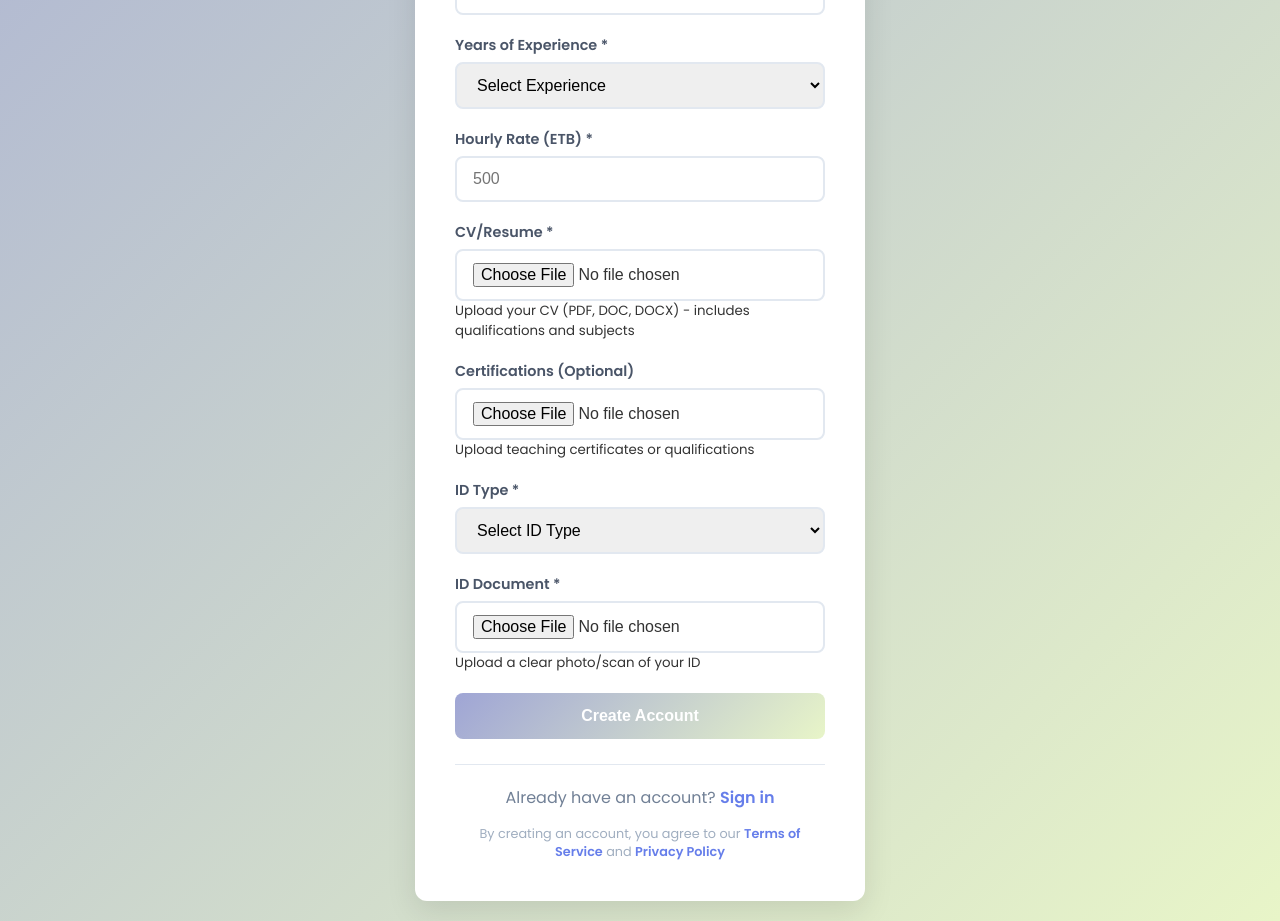
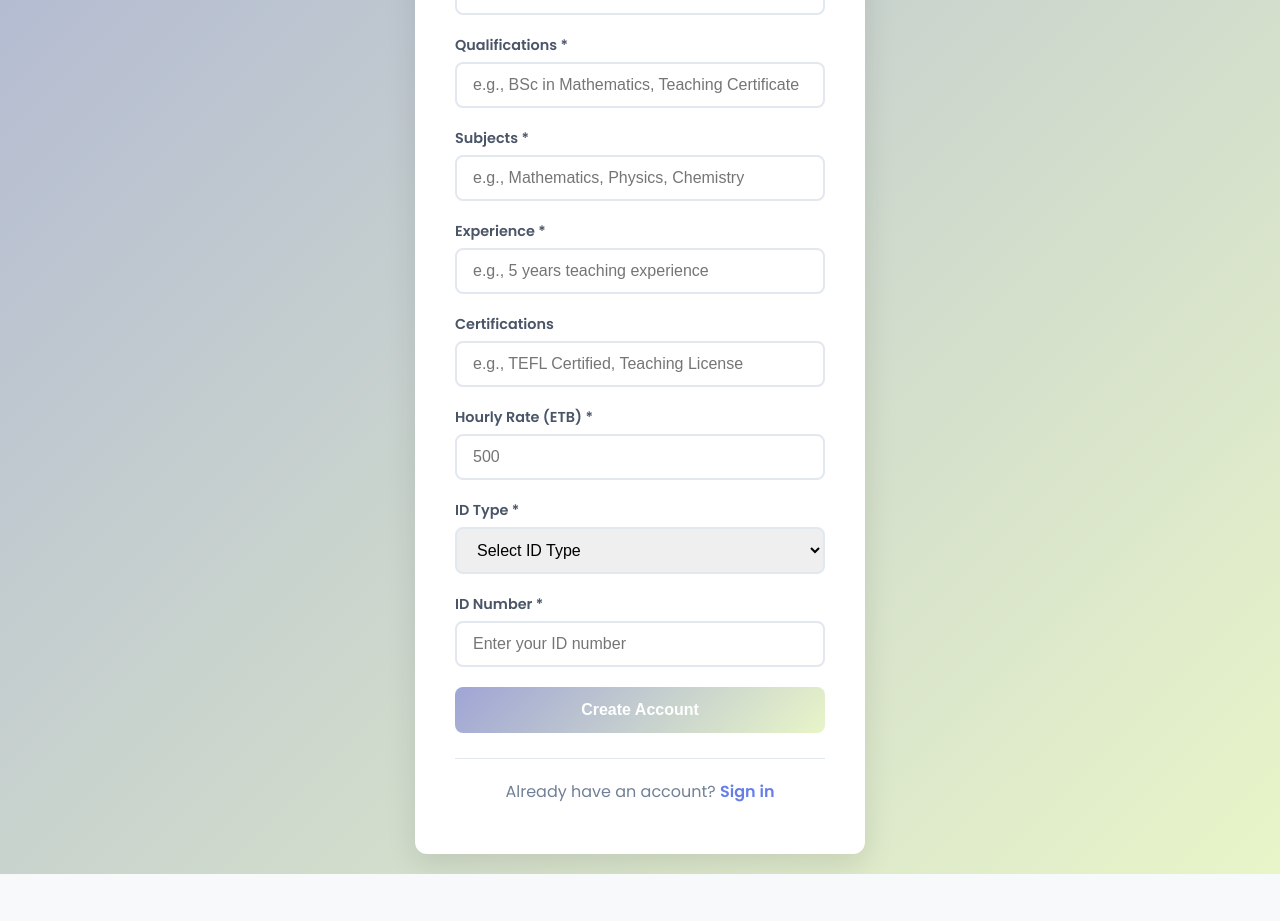
Before and after one commit to mentormeet-teem/MentorMeet_frontend, a React (Vite) app: page /signup in a window 1280 px wide. Shown: the part 860-1781 px from the top of the page. After the commit the page ends 1734 px from the top, so only its background shows below. Built offline with nearby package versions, Linux system fonts and the light colour scheme.

Commit message:
second commit

```diff
--- a/src/components/Auth/Signup.jsx
+++ b/src/components/Auth/Signup.jsx
@@ -1,6 +1,6 @@
 import React, { useState } from 'react';
 import { Link } from 'react-router-dom';
-import axios from 'axios';
+import API from '../../utils/api';
 import '../../styles/Auth.css';
 
 const Signup = ({ onLogin }) => {
@@ -13,15 +13,13 @@ const Signup = ({ onLogin }) => {
     dateOfBirth: '',
     gender: '',
     role: 'tutor',
-    // Tutor specific
+    qualifications: '',
+    subjects: '',
     experience: '',
+    certifications: '',
     hourlyRate: '',
+    idNumber: '',
     idType: '',
-    // Files
-    cvFile: null,
-    certificateFile: null,
-    idFile: null,
-    // Institution specific
     institutionName: '',
     institutionType: '',
     address: '',
@@ -35,18 +33,18 @@ const Signup = ({ onLogin }) => {
   const [error, setError] = useState('');
 
   const handleChange = (e) => {
-    if (e.target.type === 'file') {
-      setFormData({
-        ...formData,
-        [e.target.name]: e.target.files[0]
-      });
-    } else {
-      setFormData({
-        ...formData,
-        [e.target.name]: e.target.value
-      });
-    }
+    setFormData({
+      ...formData,
+      [e.target.name]: e.target.value
+    });
     if (error) setError('');
+  };
+
+  const normalizeWebsite = (url) => {
+    const value = (url || '').trim();
+    if (!value) return undefined;
+    if (/^(https?:\/\/|ftp:\/\/)/i.test(value)) return value;
+    return `https://${value}`;
   };
 
   const handleSubmit = async (e) => {
@@ -62,18 +60,6 @@ const Signup = ({ onLogin }) => {
       return;
     }
 
-    // File validation for tutors
-    if (formData.role === 'tutor') {
-      if (!formData.cvFile) {
-        setError('Please upload your CV');
-        return;
-      }
-      if (!formData.idFile) {
-        setError('Please upload your ID document');
-        return;
-      }
-    }
-
     setLoading(true);
     setError('');
 
@@ -82,52 +68,31 @@ const Signup = ({ onLogin }) => {
       let requestData = {};
 
       if (formData.role === 'tutor') {
-        endpoint = 'http://localhost:5010/api/auth/web/register/tutor';
+        endpoint = '/auth/web/register/tutor';
         requestData = {
           firstName: formData.firstName.trim(),
           lastName: formData.lastName.trim(),
           email: formData.email.trim(),
           password: formData.password,
+          confirmPassword: formData.confirmPassword,
           dateOfBirth: formData.dateOfBirth || '2000-01-01',
           gender: formData.gender || 'Other',
-          qualifications: "See uploaded CV", // Combined into CV
-          subjects: "See uploaded CV", // Combined into CV
-          experience: formData.experience ? parseInt(formData.experience) : 1,
-          certifications: formData.certificateFile ? "See uploaded certificates" : "None",
+          qualifications: formData.qualifications || "Not specified",
+          subjects: formData.subjects || "Not specified",
+          experience: formData.experience ? String(formData.experience) : "1",
+          certifications: formData.certifications || "",
           hourlyRate: formData.hourlyRate ? parseFloat(formData.hourlyRate) : 500,
-          idNumber: "See uploaded ID", // From uploaded file
+          idNumber: formData.idNumber || "123456",
           idType: formData.idType || "National ID"
         };
-
-        // Create FormData for file upload
-        const formDataToSend = new FormData();
-        Object.keys(requestData).forEach(key => {
-          formDataToSend.append(key, requestData[key]);
-        });
-
-        // Append files
-        formDataToSend.append('cvFile', formData.cvFile);
-        if (formData.certificateFile) {
-          formDataToSend.append('certificateFile', formData.certificateFile);
-        }
-        formDataToSend.append('idFile', formData.idFile);
-
-        const response = await axios.post(endpoint, formDataToSend, {
-          headers: {
-            'Content-Type': 'multipart/form-data'
-          }
-        });
-
-        alert(response.data.message || 'Tutor registration submitted! Please wait for admin verification.');
-        window.location.href = '/login';
-
       } else if (formData.role === 'institution') {
-        endpoint = 'http://localhost:5010/api/auth/web/register/institution';
+        endpoint = '/auth/web/register/institution';
         requestData = {
           firstName: formData.firstName.trim(),
           lastName: formData.lastName.trim(),
           email: formData.email.trim(),
           password: formData.password,
+          confirmPassword: formData.confirmPassword,
           dateOfBirth: formData.dateOfBirth || '2000-01-01',
           gender: formData.gender || 'Other',
           institutionName: formData.institutionName,
@@ -135,11 +100,17 @@ const Signup = ({ onLogin }) => {
           address: formData.address,
           contactPerson: formData.contactPerson || `${formData.firstName} ${formData.lastName}`,
           contactPersonPosition: formData.contactPersonPosition || 'Manager',
-          website: formData.website || '',
+          website: normalizeWebsite(formData.website),
           businessRegistrationNumber: formData.businessRegistrationNumber || '123456789'
         };
+      }
 
-        const response = await axios.post(endpoint, requestData);
+      const response = await API.post(endpoint, requestData);
+
+      if (formData.role === 'tutor') {
+        alert(response.data.message || 'Tutor registration submitted! Please wait for admin verification.');
+        window.location.href = '/login';
+      } else {
         const { token, user } = response.data;
         const adaptedUser = {
           id: user.id,
@@ -151,13 +122,15 @@ const Signup = ({ onLogin }) => {
       }
 
     } catch (err) {
-      console.log('Full error:', err);
-      console.log('Error response:', err.response?.data);
-
+      // Prefer server message
       if (err.response?.data?.message) {
         setError(err.response.data.message);
-      } else if (err.response?.data) {
-        setError('Registration error: ' + JSON.stringify(err.response.data));
+      } else if (err.response?.data?.errors) {
+        // ASP.NET Core ModelState errors
+        const errorsObj = err.response.data.errors;
+        const firstKey = Object.keys(errorsObj)[0];
+        const firstMsg = Array.isArray(errorsObj[firstKey]) ? errorsObj[firstKey][0] : String(errorsObj[firstKey]);
+        setError(firstMsg || 'Validation failed.');
       } else {
         setError('Registration failed. Please try again.');
       }
@@ -169,22 +142,58 @@ const Signup = ({ onLogin }) => {
   const renderTutorFields = () => (
     <>
       <div className="form-group">
-        <label htmlFor="experience">Years of Experience *</label>
-        <select
+        <label htmlFor="qualifications">Qualifications *</label>
+        <input
+          type="text"
+          id="qualifications"
+          name="qualifications"
+          value={formData.qualifications}
+          onChange={handleChange}
+          placeholder="e.g., BSc in Mathematics, Teaching Certificate"
+          required
+          disabled={loading}
+        />
+      </div>
+
+      <div className="form-group">
+        <label htmlFor="subjects">Subjects *</label>
+        <input
+          type="text"
+          id="subjects"
+          name="subjects"
+          value={formData.subjects}
+          onChange={handleChange}
+          placeholder="e.g., Mathematics, Physics, Chemistry"
+          required
+          disabled={loading}
+        />
+      </div>
+
+      <div className="form-group">
+        <label htmlFor="experience">Experience *</label>
+        <input
+          type="text"
           id="experience"
           name="experience"
           value={formData.experience}
           onChange={handleChange}
+          placeholder="e.g., 5 years teaching experience"
           required
           disabled={loading}
-        >
-          <option value="">Select Experience</option>
-          <option value="0">No experience (Just starting)</option>
-          <option value="1">1-2 years</option>
-          <option value="3">3-5 years</option>
-          <option value="6">6-10 years</option>
-          <option value="11">10+ years</option>
-        </select>
+        />
+      </div>
+
+      <div className="form-group">
+        <label htmlFor="certifications">Certifications</label>
+        <input
+          type="text"
+          id="certifications"
+          name="certifications"
+          value={formData.certifications}
+          onChange={handleChange}
+          placeholder="e.g., TEFL Certified, Teaching License"
+          disabled={loading}
+        />
       </div>
 
       <div className="form-group">
@@ -202,33 +211,6 @@ const Signup = ({ onLogin }) => {
           required
           disabled={loading}
         />
-      </div>
-
-      <div className="form-group">
-        <label htmlFor="cvFile">CV/Resume *</label>
-        <input
-          type="file"
-          id="cvFile"
-          name="cvFile"
-          onChange={handleChange}
-          accept=".pdf,.doc,.docx"
-          required
-          disabled={loading}
-        />
-        <small>Upload your CV (PDF, DOC, DOCX) - includes qualifications and subjects</small>
-      </div>
-
-      <div className="form-group">
-        <label htmlFor="certificateFile">Certifications (Optional)</label>
-        <input
-          type="file"
-          id="certificateFile"
-          name="certificateFile"
-          onChange={handleChange}
-          accept=".pdf,.doc,.docx,.jpg,.jpeg,.png"
-          disabled={loading}
-        />
-        <small>Upload teaching certificates or qualifications</small>
       </div>
 
       <div className="form-group">
@@ -250,17 +232,17 @@ const Signup = ({ onLogin }) => {
       </div>
 
       <div className="form-group">
-        <label htmlFor="idFile">ID Document *</label>
+        <label htmlFor="idNumber">ID Number *</label>
         <input
-          type="file"
-          id="idFile"
-          name="idFile"
+          type="text"
+          id="idNumber"
+          name="idNumber"
+          value={formData.idNumber}
           onChange={handleChange}
-          accept=".pdf,.jpg,.jpeg,.png"
+          placeholder="Enter your ID number"
           required
           disabled={loading}
         />
-        <small>Upload a clear photo/scan of your ID</small>
       </div>
     </>
   );
@@ -371,7 +353,6 @@ const Signup = ({ onLogin }) => {
     </>
   );
 
-  // ... keep renderBaseUserFields() and return statement the same as before
   const renderBaseUserFields = () => (
     <>
       <div className="name-group">
@@ -492,7 +473,7 @@ const Signup = ({ onLogin }) => {
           </div>
         )}
 
-        <form onSubmit={handleSubmit} className="auth-form" encType="multipart/form-data">
+        <form onSubmit={handleSubmit} className="auth-form">
           <div className="form-group">
             <label>I am a</label>
             <div className="role-selection">
@@ -529,9 +510,7 @@ const Signup = ({ onLogin }) => {
           <p>
             Already have an account? <Link to="/login">Sign in</Link>
           </p>
-          <div className="terms">
-            By creating an account, you agree to our <a href="#terms">Terms of Service</a> and <a href="#privacy">Privacy Policy</a>
-          </div>
+
         </div>
       </div>
     </div>
```
